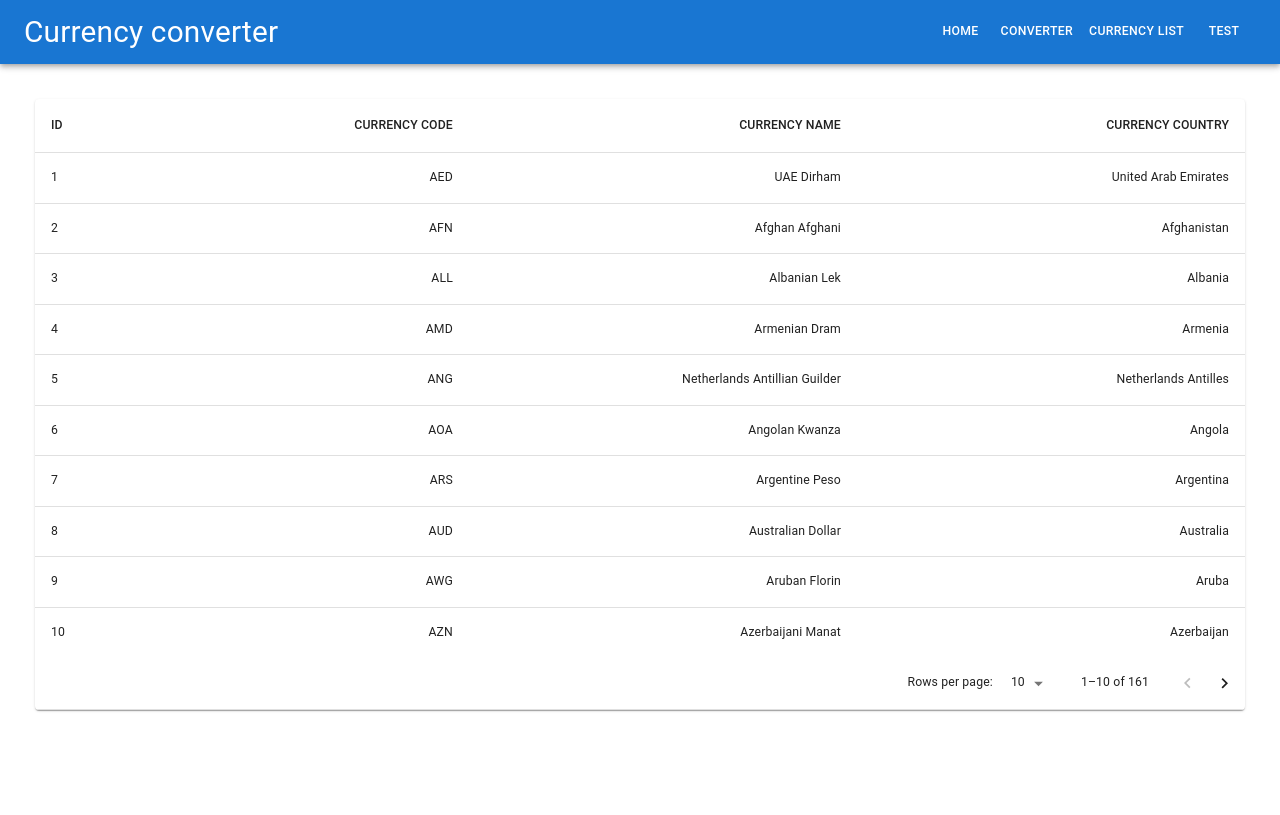
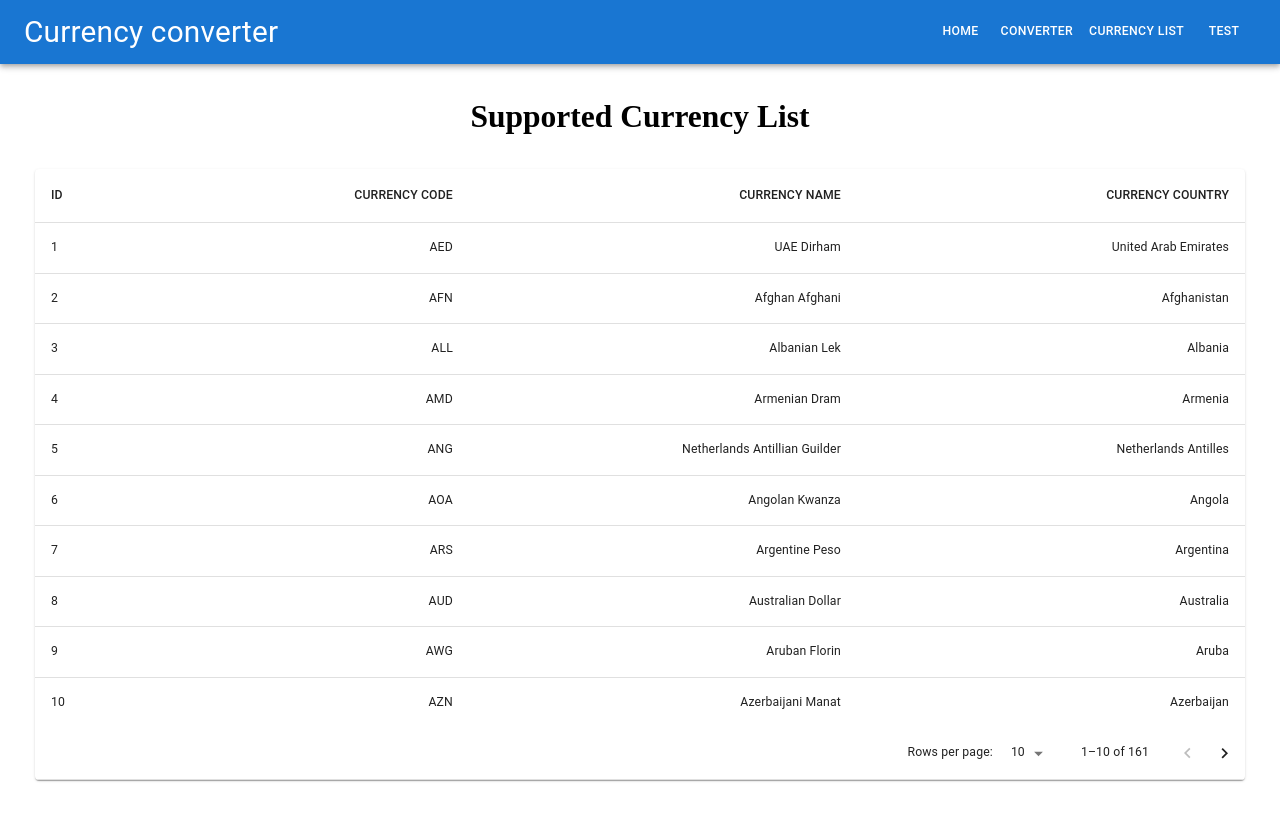
Before and after one commit to obsoletee/currency-converter, a Next.js app: page /currency in a window 1280 px wide. Built offline with nearby package versions, Linux system fonts and the light colour scheme; a web font is replaced by a local one.

Commit message:
feat: supported currency list page header was added.

```diff
--- a/src/app/currency/page.tsx
+++ b/src/app/currency/page.tsx
@@ -78,6 +78,9 @@ export default function Currency() {
         <div className="w-full flex justify-center overflow-hidden font-nunito">
           <div className="w-full flex justify-center p-10">
             <div className="flex-col w-full align-center">
+              <div className="text-4xl w-full text-center mb-10 font-bold">
+                Supported Currency List
+              </div>
               <TableContainer component={Paper}>
                 <Table aria-label="Supported Currency Table">
                   <TableHead>
```
